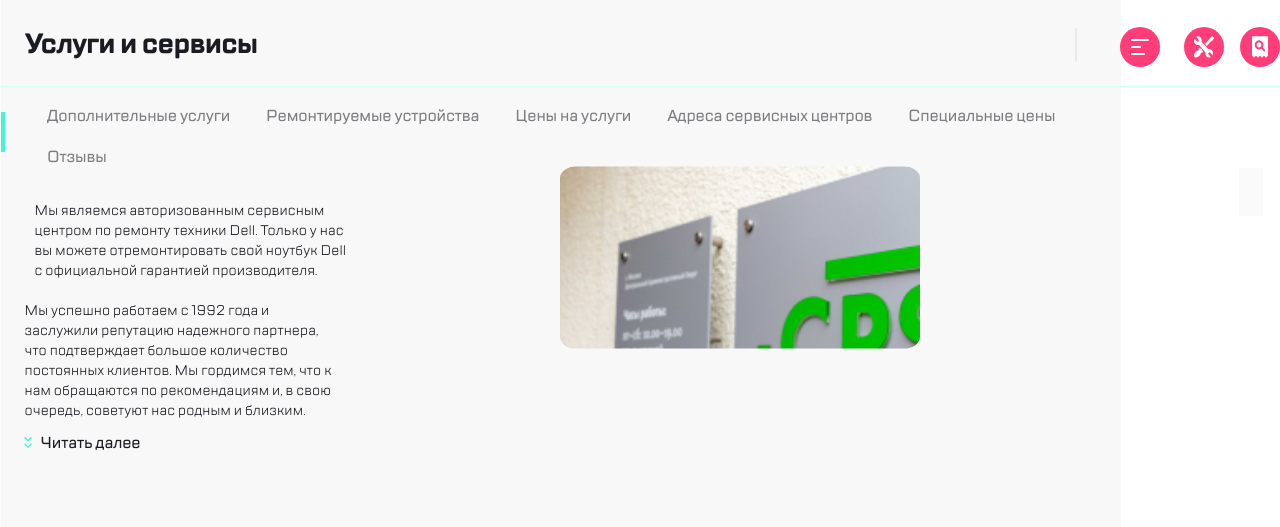
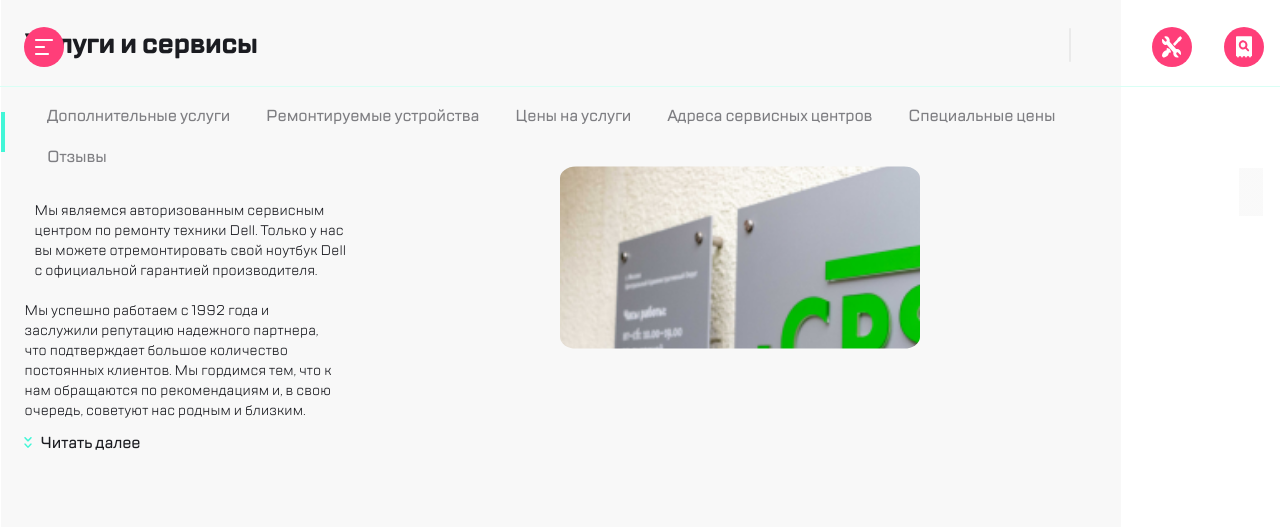
Before and after one commit to MrBtr/test-layout, a plain HTML site: page index.html in a window 1280 px wide. Drawn offline with Linux system fonts and the light colour scheme.

Commit message:
margins were added to buttons in header

```diff
--- a/index.html
+++ b/index.html
@@ -14,7 +14,7 @@
 
     <header class="header">
 
-        <div class="icon-button icon--background"></div>
+        <div class="icon-button icon-button--mobile icon--background"></div>
 
         <div class="logo">
             <div class="logo__container">
@@ -22,15 +22,15 @@
             </div>
         </div>
 
-        <div class="icon-button icon--background icon--hidden"></div>
+        <div class="icon-button icon-button--mobile icon--background icon--hidden"></div>
 
-        <div class="icon-button icon--background icon--hidden"></div>
+        <div class="icon-button icon-button--mobile icon--background icon--hidden"></div>
 
-        <div class="icon-button icon--background icon--hidden"></div>
+        <div class="icon-button icon-button--mobile icon--background icon--hidden"></div>
 
-        <div class="icon-button icon--background"></div>
+        <div class="icon-button icon-button--mobile icon--background"></div>
 
-        <div class="icon-button icon--background"></div>
+        <div class="icon-button icon-button--mobile icon--background"></div>
 
     </header>
 
--- a/new_CSS_rules.css
+++ b/new_CSS_rules.css
@@ -26,7 +26,7 @@ body {
     height: 88px;
     display: flex;
     align-items: center;
-    justify-content: space-around;
+    /* justify-content: space-around; */
 }
 
 .icon--hidden {
@@ -36,6 +36,24 @@ body {
 .icon-button {
     width: 40px;
     height: 40px;
+}
+
+.icon-button--mobile:first-child {
+    margin-left: 16px;
+    margin-right: 16.73px;
+}
+
+.icon-button--mobile:nth-child(2) {
+    margin-right: 38.73px;
+}
+
+
+.icon-button--mobile:nth-child(6) {
+    margin-left: auto;
+}
+
+.icon-button--mobile:nth-child(7) {
+    margin: 0 16px;
 }
 
 .icon--background {
@@ -67,7 +85,7 @@ body {
     background-image: url("./images/status_icon.svg");
 }
 
-.icon-button:nth-child(7)::before {
+.icon-button:nth-child(6)::before {
     content: "";
     border-radius: 1px;
     width: 2px;
@@ -75,7 +93,7 @@ body {
     background: #eaeaea;
     position: absolute;
     top: 28px;
-    left: 57vw;
+    left: 58vw;
 }
 
 .header::after {
@@ -244,10 +262,6 @@ body {
     clip-path: rect(29.26px 320px 205.26px 0);
 }
 
-/* .block__image--appearance {
-    clip-path: rect(29.26px 320px 205.26px 0);
-} */
-
 
 
                                                                     /*TABLET LAYOUT*/
@@ -275,16 +289,8 @@ body {
         margin: 0 0 32px 24px;
     }
 
-
-    /* .block--tablet {
-        width: 720px;
-        height: 208px;
-    } */
-
-
-    .icon-button:nth-child(7)::before {
-        top: 28px;
-        left: 84vw;
+    .icon-button:nth-child(6)::before {
+        left: 83.5vw;
     }
 
     .icon-button:first-child {
```
